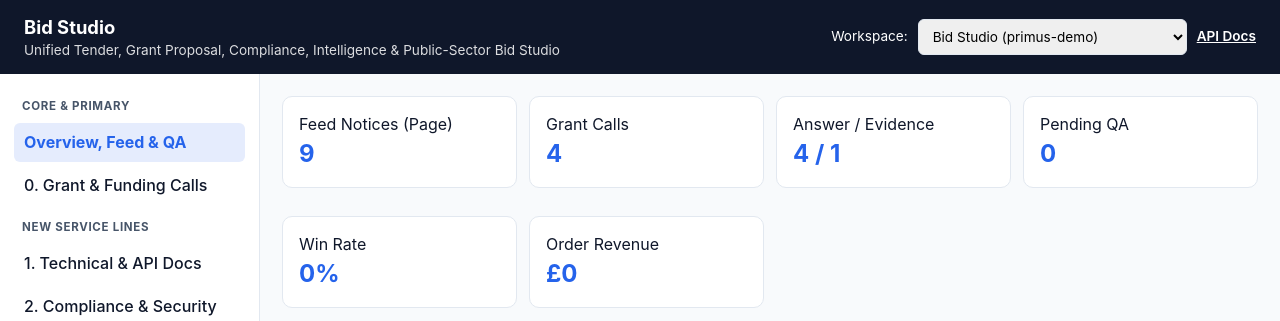
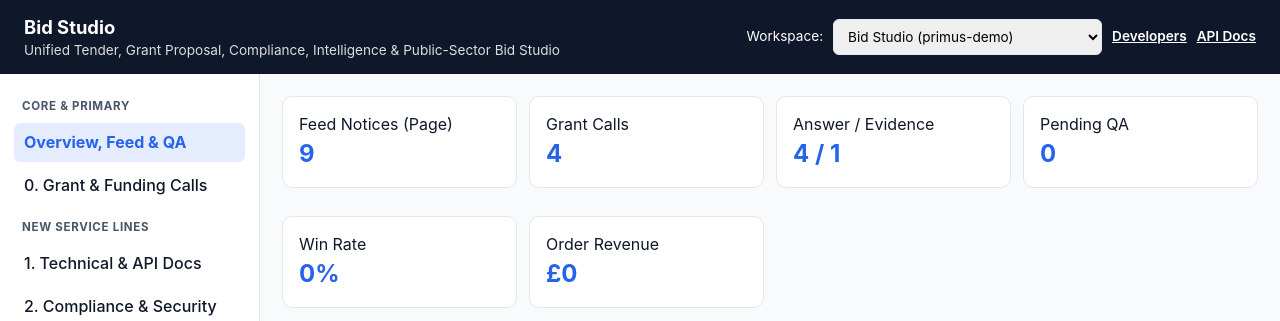
Before and after one commit to donnaheff/tenders_writing, a FastAPI app: page / in a window 1280 px wide. Shown: the top 321 px of the page. Run offline with FastAPI, Linux system fonts and the light colour scheme; data comes from the database, SQL or seed files in the repository; data that the repository does not hold is empty; parts of the project's set-up code (start-up, migrations or seed data) failed here and were passed over; some libraries are stand-ins or nearby versions.

Commit message:
Link Developers page from dashboard header
Co-Authored-By: Claude Sonnet 5.5 <noreply@anthropic.com>
Claude-Session: https://claude.ai/code/session_018FK9teRkapShR9jTSmmrVV

```diff
--- a/src/bid_studio/templates/index.html
+++ b/src/bid_studio/templates/index.html
@@ -150,6 +150,7 @@
     <div class="ws-bar">
       <label for="wsSelect">Workspace:</label>
       <select id="wsSelect" onchange="switchWorkspace()"></select>
+      <a href="/developers" style="color:#fff; text-decoration:underline; font-weight:600;">Developers</a>
       <a href="/docs" style="color:#fff; text-decoration:underline; font-weight:600;">API Docs</a>
     </div>
   </header>
```
Also changed, not shown: tests/test_mcp_and_developers.py (+4 -0 lines).
